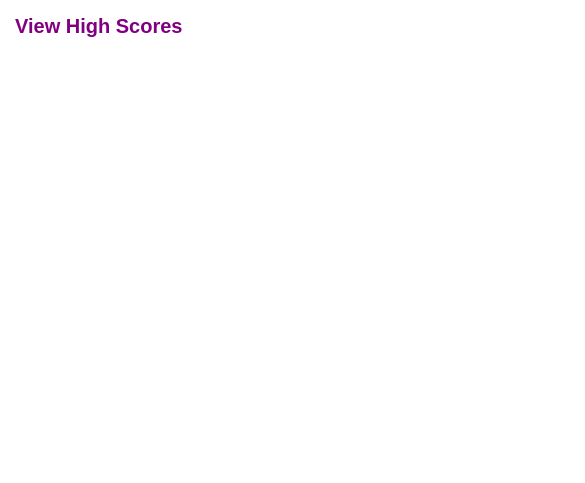
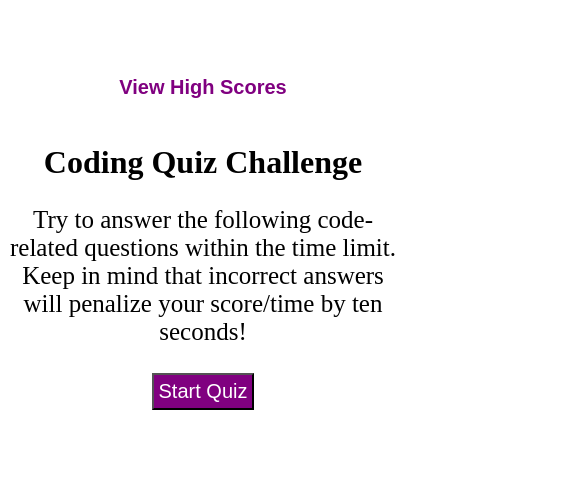
Before and after one commit to dahfefe/4-mini-timed-quiz, a plain HTML site: page index.html in a window 390 px wide. Shown: the top 483 px of the page, 585 px wide, since content can reach past the window. Drawn offline with Linux system fonts and the light colour scheme.

Commit message:
updated html for title as well as some CSS for this section to match mock up and make more responsive

```diff
--- a/assets/css/style.css
+++ b/assets/css/style.css
@@ -1,5 +1,6 @@
-.header {
-  display: flex;
+* {
+  padding-top: 0;
+  box-sizing: border-box;
 }
 
 .view-high-score-button {
@@ -20,24 +21,34 @@
 
 .timer-text,
 .timer-count {
-  position: absolute;
-  justify-content: flex-end;
   margin-left: 1640px;
   font-size: 20px;
   font-weight: bold;
 }
 
+body {
+  text-align: center;
+  justify-content: center;
+  display: flex;
+  flex-direction: column;
+  font-size: 16px;
+  height: 55vh;
+  width: 100vw;
+  color: rgb(0, 0, 0);
+}
+
+/*
 #form {
   text-align: center;
   margin-top: 100px;
   margin-left: 600px;
   margin-right: 600px;
 }
+*/
 
-.title {
-  font-size: 40px;
-  font-weight: bold;
-  margin-bottom: 0px;
+h1 {
+  margin: 15px;
+  font-size: 200%;
 }
 
 .instructions {
--- a/index.html
+++ b/index.html
@@ -10,13 +10,18 @@
   <body>
     <header>
       <button class="view-high-score-button">View High Scores</button>
-      <span class="timer-text">Time:</span>
-      <div class="timer-count">60</div>
+      <div class="timer-text">Time:<span class="timer-count">60</span></div>
     </header>
 
     <main>
+
+      <div class="container">
+        <div id="home" class="flex-center flex-column">
+          <h1>Coding Quiz Challenge</h1>
+        </div>
+      </div>
+
       <section id="form">
-        <p class="title">Coding Quiz Challenge</p>
         <p class="instructions">Try to answer the following code-related questions within the time limit. Keep in mind that incorrect answers will penalize your score/time by ten seconds!</p>
         <button class="start-button" onClick="showNextQuestion()">Start Quiz</button>
       </section>
```
